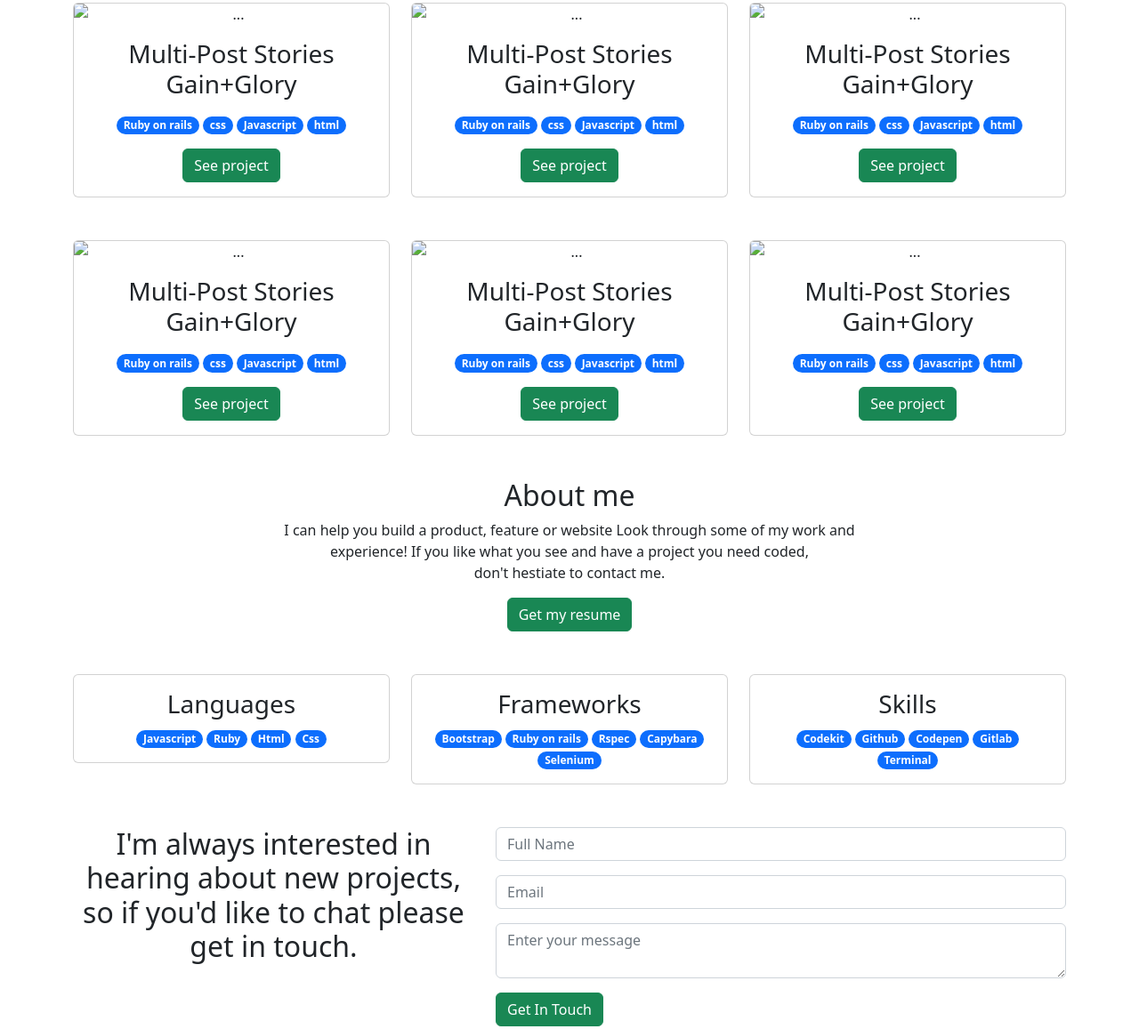
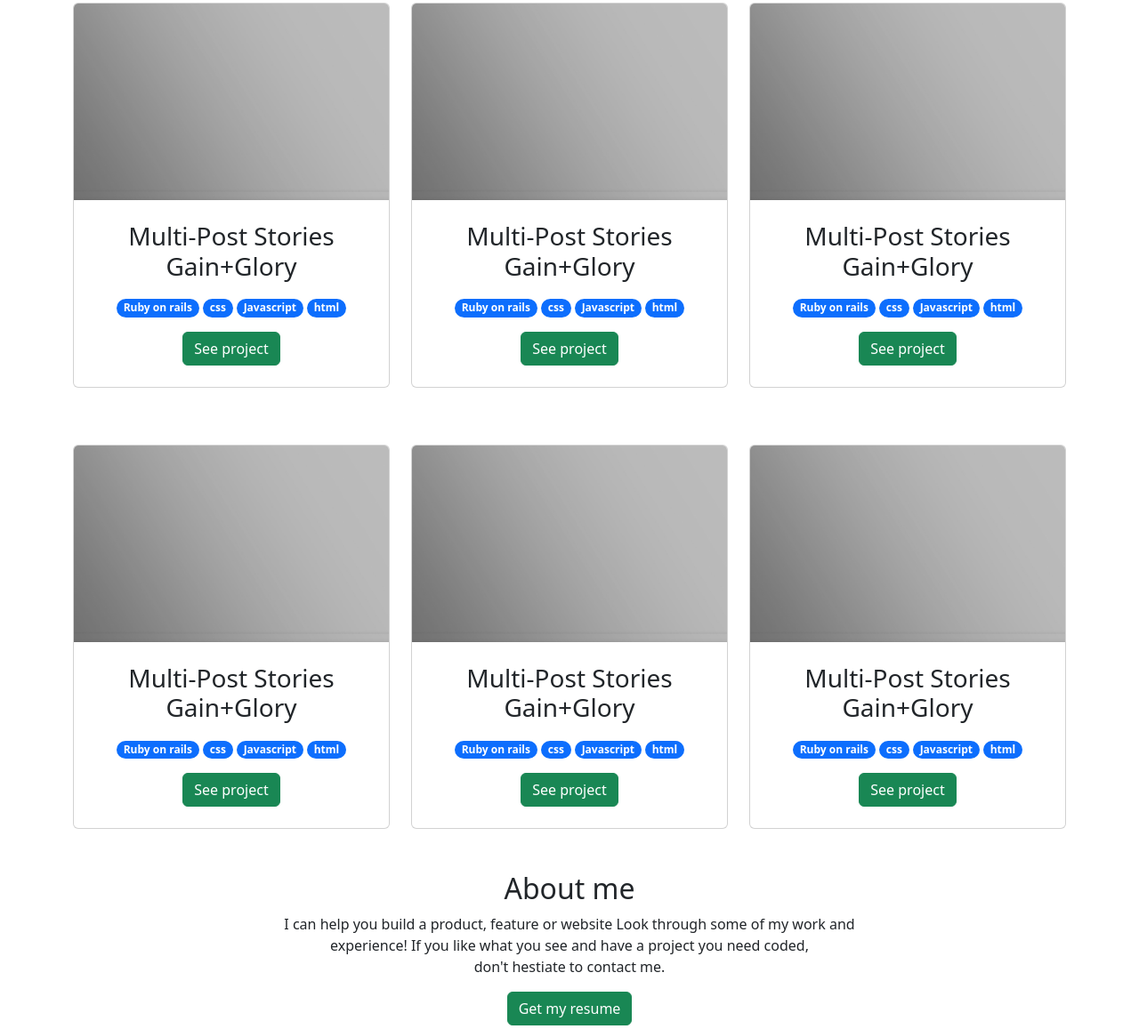
Before and after one commit to Baayeh/bootstrap-portfolio, a plain HTML site: page index.html in a window 1280 px wide. Shown: the part 693-1850 px from the top of the page at 89% size. Drawn offline with nearby package versions, Linux system fonts and the light colour scheme.

Commit message:
Update index to make it responsive

```diff
--- a/index.html
+++ b/index.html
@@ -69,11 +69,11 @@
       <section id="works" class="mt-5">
         <h2 class="text-center">My Recent Works</h2>
         <div class="container mt-5">
-          <div class="row">
-            <div class="col-lg-4">
+          <div class="row gy-3">
+            <div class="col-sm-12 col-lg-4">
               <div class="project-item card text-center">
-                <img src="..." class="card-img-top" alt="..." />
-                <div class="card-body">
+                <img src="./assets/card-bg.jfif" class="card-img-top img-fluid" alt="..." />
+                <div class="card-body p-4">
                   <h3 class="card-title">Multi-Post Stories Gain+Glory</h3>
                   <div class="item-badges my-3">
                     <span class="badge rounded-pill text-bg-primary"
@@ -92,10 +92,10 @@
               </div>
             </div>
 
-            <div class="col-lg-4">
+            <div class="col-sm-12 col-lg-4">
               <div class="project-item card text-center">
-                <img src="..." class="card-img-top" alt="..." />
-                <div class="card-body">
+                <img src="./assets/card-bg.jfif" class="card-img-top img-fluid" alt="..." />
+                <div class="card-body p-4">
                   <h3 class="card-title">Multi-Post Stories Gain+Glory</h3>
                   <div class="item-badges my-3">
                     <span class="badge rounded-pill text-bg-primary"
@@ -114,10 +114,10 @@
               </div>
             </div>
 
-            <div class="col-lg-4">
+            <div class="col-sm-12 col-lg-4">
               <div class="project-item card text-center">
-                <img src="..." class="card-img-top" alt="..." />
-                <div class="card-body">
+                <img src="./assets/card-bg.jfif" class="card-img-top img-fluid" alt="..." />
+                <div class="card-body p-4">
                   <h3 class="card-title">Multi-Post Stories Gain+Glory</h3>
                   <div class="item-badges my-3">
                     <span class="badge rounded-pill text-bg-primary"
@@ -137,11 +137,11 @@
             </div>
           </div>
 
-          <div class="row mt-5">
-            <div class="col-lg-4">
+          <div class="row mt-5 gy-3">
+            <div class="col-sm-12 col-lg-4">
               <div class="project-item card text-center">
-                <img src="..." class="card-img-top" alt="..." />
-                <div class="card-body">
+                <img src="./assets/card-bg.jfif" class="card-img-top img-fluid" alt="..." />
+                <div class="card-body p-4">
                   <h3 class="card-title">Multi-Post Stories Gain+Glory</h3>
                   <div class="item-badges my-3">
                     <span class="badge rounded-pill text-bg-primary"
@@ -160,10 +160,10 @@
               </div>
             </div>
 
-            <div class="col-lg-4">
+            <div class="col-sm-12 col-lg-4">
               <div class="project-item card text-center">
-                <img src="..." class="card-img-top" alt="..." />
-                <div class="card-body">
+                <img src="./assets/card-bg.jfif" class="card-img-top img-fluid" alt="..." />
+                <div class="card-body p-4">
                   <h3 class="card-title">Multi-Post Stories Gain+Glory</h3>
                   <div class="item-badges my-3">
                     <span class="badge rounded-pill text-bg-primary"
@@ -182,10 +182,10 @@
               </div>
             </div>
 
-            <div class="col-lg-4">
+            <div class="col-sm-12 col-lg-4">
               <div class="project-item card text-center">
-                <img src="..." class="card-img-top" alt="..." />
-                <div class="card-body">
+                <img src="./assets/card-bg.jfif" class="card-img-top img-fluid" alt="..." />
+                <div class="card-body p-4">
                   <h3 class="card-title">Multi-Post Stories Gain+Glory</h3>
                   <div class="item-badges my-3">
                     <span class="badge rounded-pill text-bg-primary"
@@ -221,15 +221,15 @@
 
         <div id="skill-set" class="mt-5">
           <div class="container">
-            <div class="row">
+            <div class="row gy-3">
               <div class="col-lg-4">
-                <div class="skill-item card">
-                  <img src="" alt="" class="skill-img card-img-top" />
+                <div class="skill-item card p-5">
+                  <img src="./assets/icon-languages.svg" alt="" class="skill-img card-img-top img-fluid mx-auto" />
 
                   <div class="skill-body card-body">
                     <h3 class="card-title">Languages</h3>
 
-                    <div class="skill-badges">
+                    <div class="skill-badges mt-3">
                       <span class="badge rounded-pill text-bg-primary"
                         >Javascript</span
                       >
@@ -247,13 +247,13 @@
                 </div>
               </div>
               <div class="col-lg-4">
-                <div class="skill-item card">
-                  <img src="" alt="" class="skill-img card-img-top" />
+                <div class="skill-item card p-5">
+                  <img src="./assets/icon-frameworks.svg" alt="" class="skill-img card-img-top img-fluid mx-auto" />
 
                   <div class="skill-body card-body">
                     <h3 class="card-title">Frameworks</h3>
 
-                    <div class="skill-badges">
+                    <div class="skill-badges mt-3">
                       <span class="badge rounded-pill text-bg-primary"
                         >Bootstrap</span
                       >
@@ -274,13 +274,13 @@
                 </div>
               </div>
               <div class="col-lg-4">
-                <div class="skill-item card">
-                  <img src="" alt="" class="skill-img card-img-top" />
+                <div class="skill-item card p-5">
+                  <img src="./assets/icon-skills.svg" alt="" class="skill-img card-img-top img-fluid mx-auto" />
 
                   <div class="skill-body card-body">
                     <h3 class="card-title">Skills</h3>
 
-                    <div class="skill-badges">
+                    <div class="skill-badges mt-3">
                       <span class="badge rounded-pill text-bg-primary"
                         >Codekit</span
                       >
--- a/styles.css
+++ b/styles.css
@@ -23,3 +23,12 @@ html body {
 .button:hover span {
   color: white;
 }
+
+.skill-item {
+  height: 370px;
+}
+
+.skill-img {
+  width: 150px;
+
+}
```
Also changed, not shown: assets/card-bg.jfif (added), assets/icon-frameworks.svg (added), assets/icon-languages.svg (added), assets/icon-skills.svg (added).
